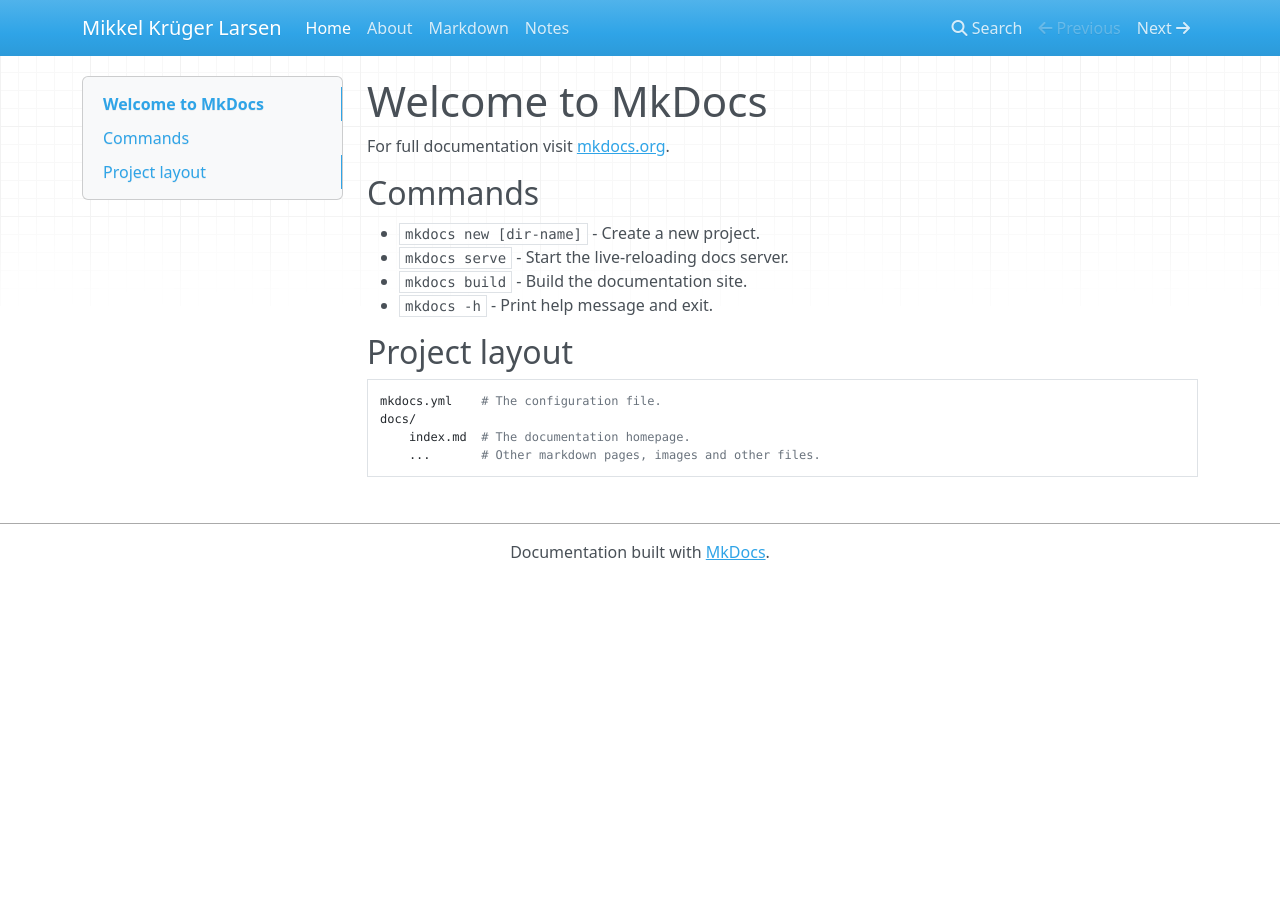
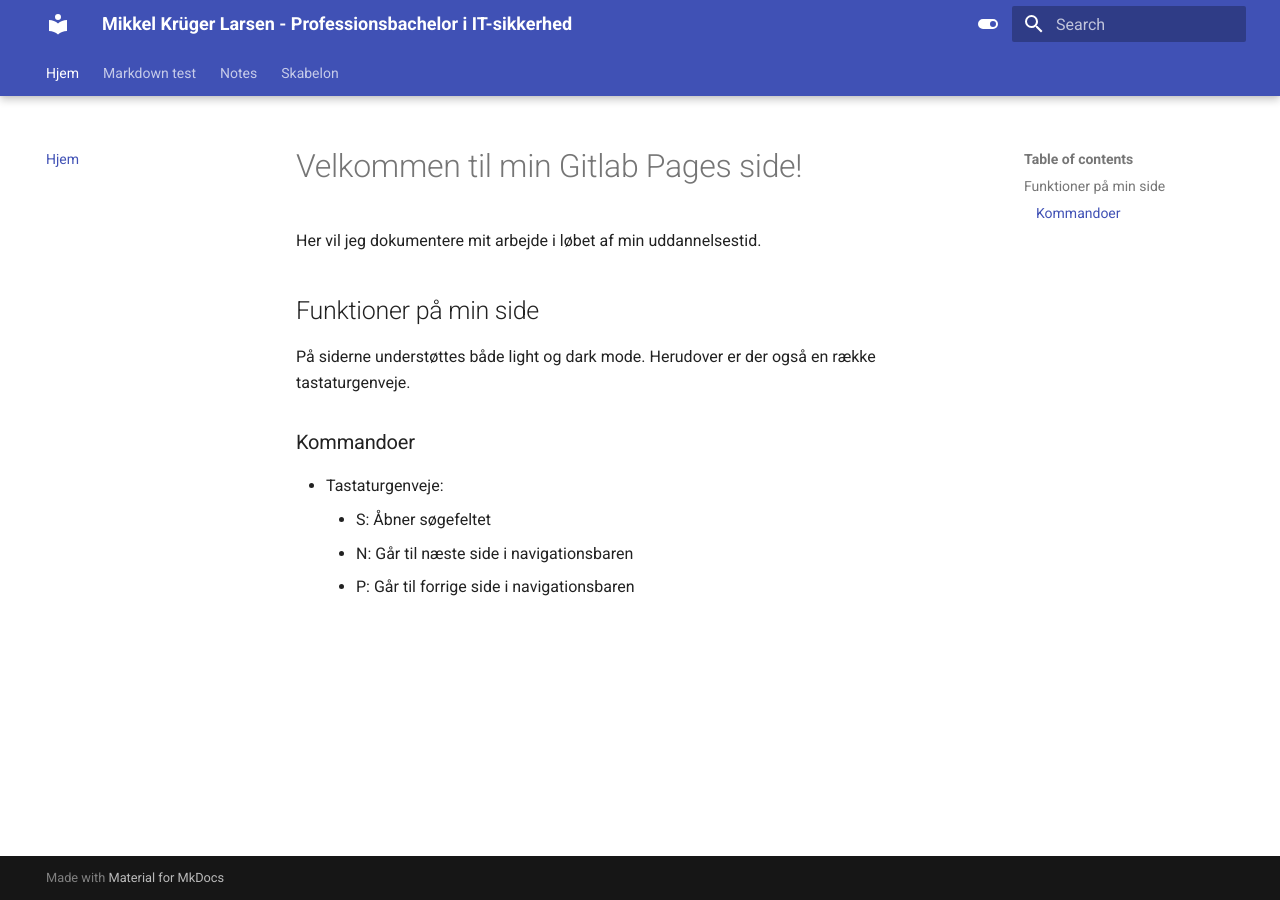
Before and after one commit to Mikk391e/it-sikkerhed, an MkDocs documentation site: the page built from my-project/pages/docs/index.md, in a window 1280 px wide. Built offline with MkDocs 1.6.1 and Material for MkDocs 9.7.7, drawn with Linux system fonts in a browser that asks for light colours; nearby versions of some CDN libraries.

Commit message:
Skabelon til opgaveløsning er lavet, samt en masse lækre detaljer

```diff
--- a/my-project/pages/docs/index.md
+++ b/my-project/pages/docs/index.md
@@ -1,17 +1,14 @@
-# Welcome to MkDocs
+# Velkommen til min Gitlab Pages side!
 
-For full documentation visit [mkdocs.org](https://www.mkdocs.org).
+Her vil jeg dokumentere mit arbejde i løbet af min uddannelsestid.
 
-## Commands
+## Funktioner på min side
 
-* `mkdocs new [dir-name]` - Create a new project.
-* `mkdocs serve` - Start the live-reloading docs server.
-* `mkdocs build` - Build the documentation site.
-* `mkdocs -h` - Print help message and exit.
+På siderne understøttes både light og dark mode.
+Herudover er der også en række tastaturgenveje.
 
-## Project layout
-
-    mkdocs.yml    # The configuration file.
-    docs/
-        index.md  # The documentation homepage.
-        ...       # Other markdown pages, images and other files.
+### Kommandoer
+- Tastaturgenveje:
+    - S: Åbner søgefeltet
+    - N: Går til næste side i navigationsbaren
+    - P: Går til forrige side i navigationsbaren
--- a/my-project/pages/mkdocs.yml
+++ b/my-project/pages/mkdocs.yml
@@ -1,6 +1,43 @@
-site_name: Mikkel Krüger Larsen
+site_name: Mikkel Krüger Larsen - Professionsbachelor i IT-sikkerhed
 nav:
-  - Home: index.md
-  - About: about.md
-  - Markdown: markdown.md
+  - Hjem: index.md
+  - Markdown test: markdown.md
   - Notes: notes.md
+  - Skabelon: Skabelon.md
+theme:
+  name: material
+  features:
+    - navigation.tabs
+    - navigation.tabs.sticky
+    - navigation.sections
+    - navigation.instant
+    - navigation.tracking
+    - navigation.top
+    - content.code.annotate
+    - toc.follow
+  palette:
+    - scheme: default
+      primary: indigo
+      accent: orange
+      toggle:
+        icon: material/toggle-switch
+        name: Switch to dark mode
+    - scheme: slate
+      primary: indigo
+      accent: orange
+      toggle:
+        icon: material/toggle-switch-off-outline
+        name: Switch to light mode
+  shortcuts:
+    help: 191
+    next: 78
+    previous: 80
+    search: 83
+markdown_extensions:
+- pymdownx.highlight:
+    anchor_linenums: true
+    line_spans: __span
+    pygments_lang_class: true
+- pymdownx.inlinehilite
+- pymdownx.snippets
+- pymdownx.superfences
```
Also changed, not shown: my-project/pages/docs/Skabelon.md (added, +54 -0 lines), my-project/pages/docs/about.md (deleted, +0 -48 lines), my-project/pages/docs/markdown.md (+1 -3 lines), my-project/pages/docs/notes.md (+2 -1 lines).
